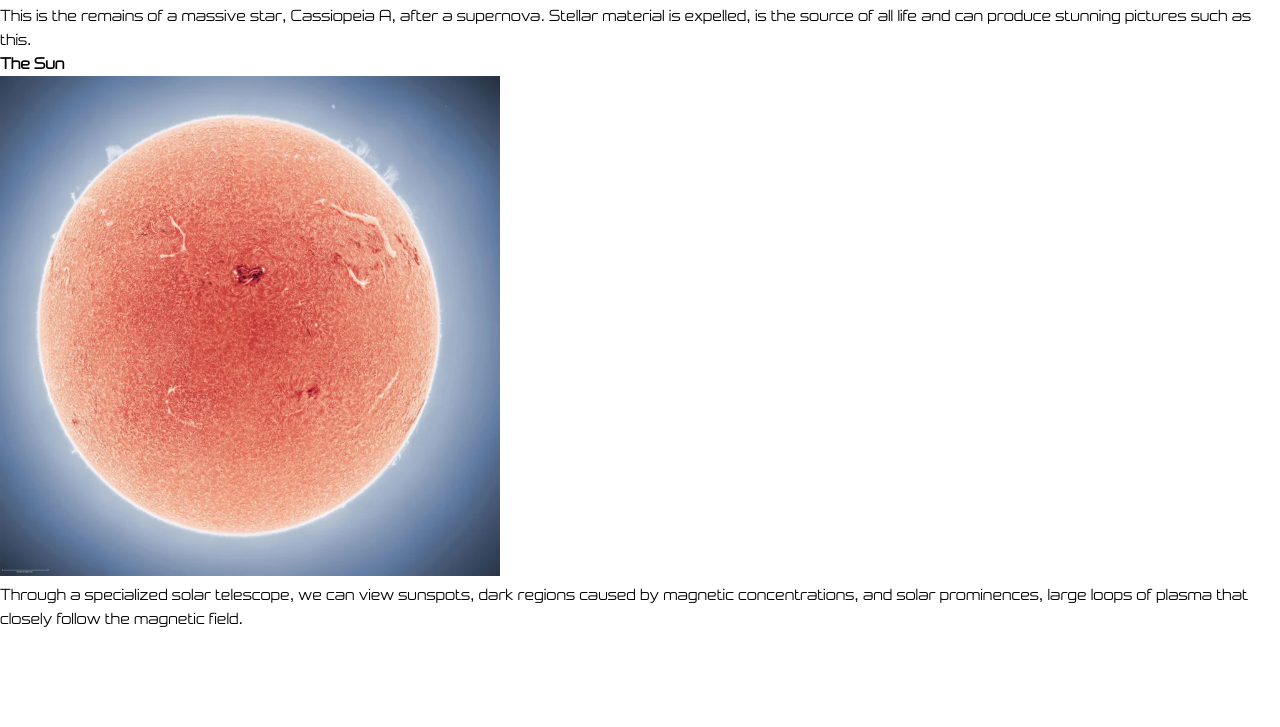
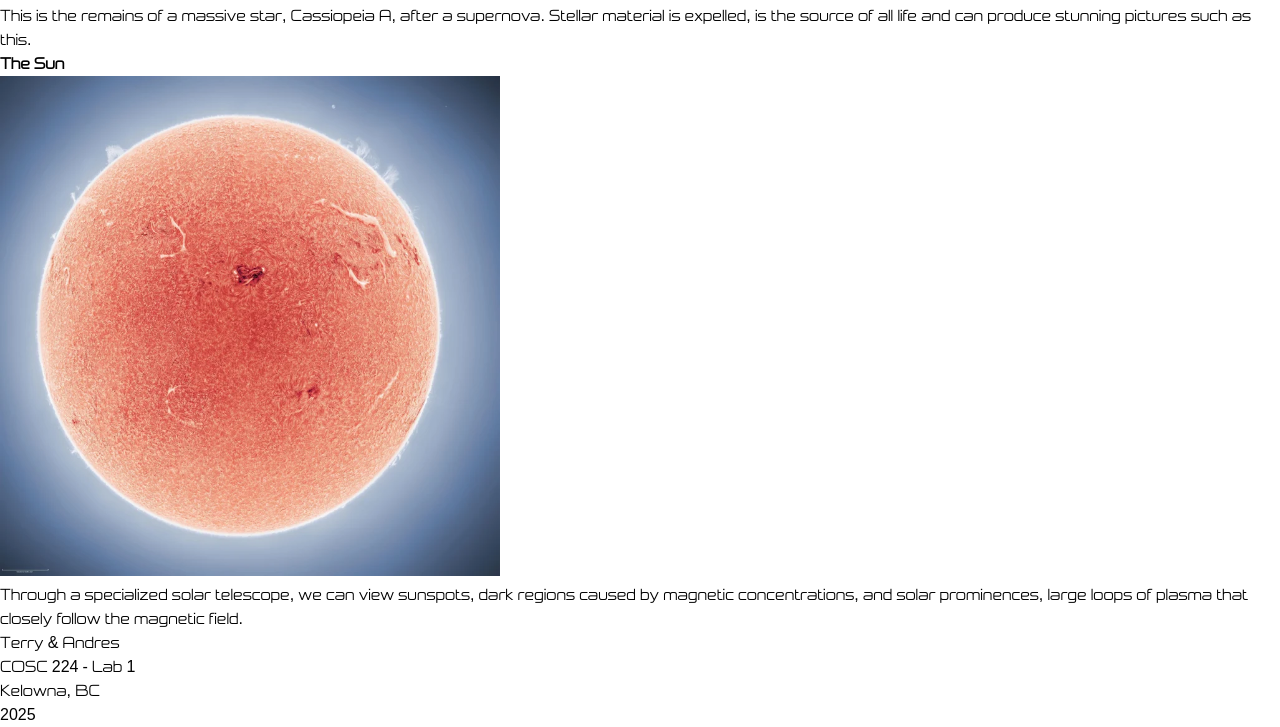
Before and after one commit to TerryIM/COSC224.Lab001, a plain HTML site: page index.html in a window 1280 px wide. Shown: the part 1208-1935 px from the top of the page. Before the commit the page ends 1839 px from the top, so only its background shows below. Drawn offline with Linux system fonts and the light colour scheme.

Commit message:
Add footer content

```diff
--- a/index.html
+++ b/index.html
@@ -53,7 +53,12 @@
                 large loops of plasma that closely follow the magnetic field.</p>
         </main>
         <footer>
-
+            <div>
+                <p>Terry & Andres</p>
+                <p>COSC 224 - Lab 1</p>
+                <p>Kelowna, BC</p>
+                <p>2025</p>
+            </div>
         </footer>
         <script>
             // Function to scroll to the top of the page
```
